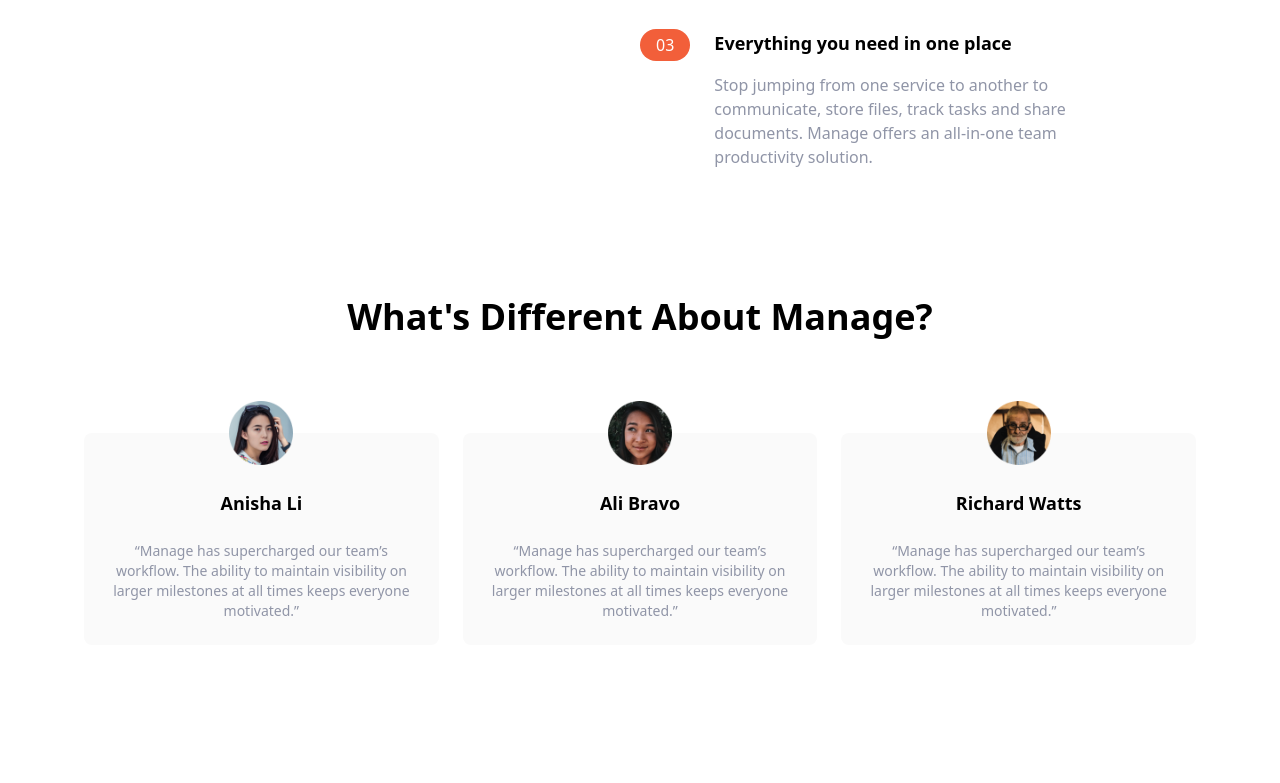
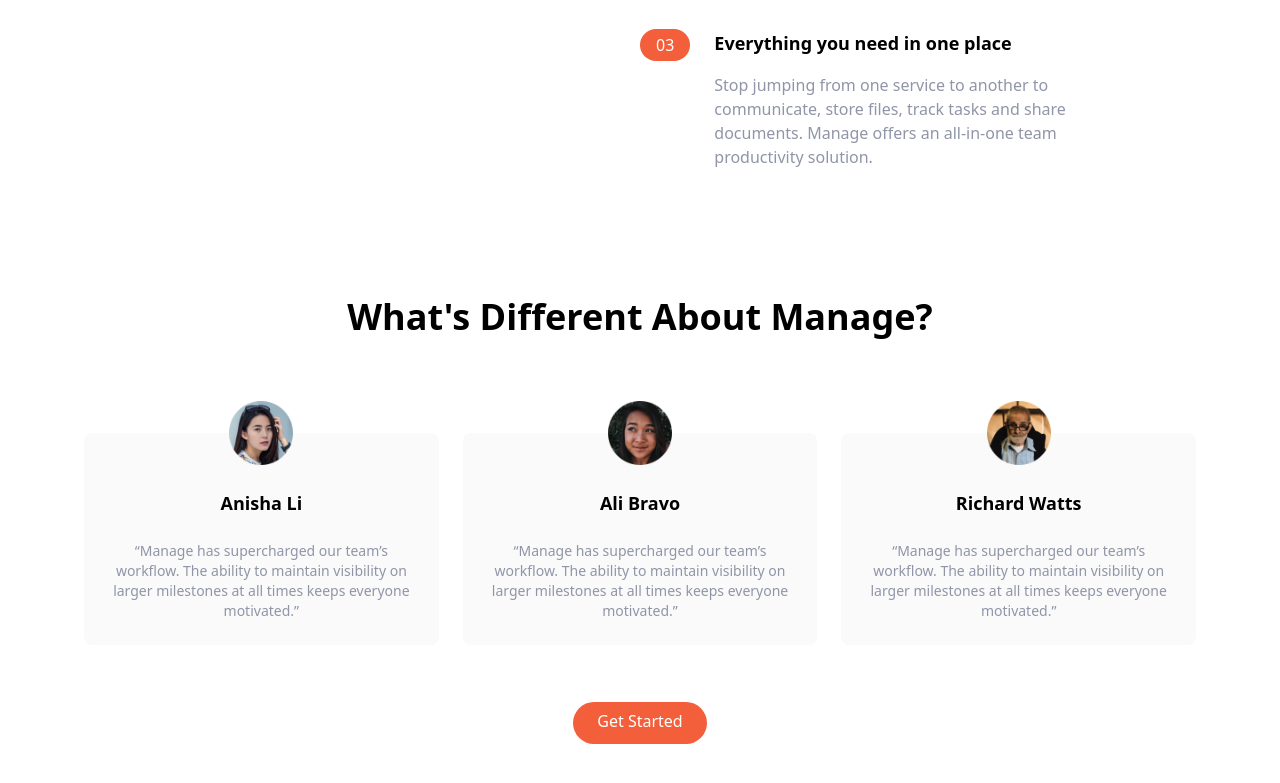
Before and after one commit to rajesh-mondal/manage-landing-tailwind, a website: page index.html in a window 1280 px wide. Shown: the part 971-1754 px from the top of the page. Before the commit the page ends 1616 px from the top, so only its background shows below. Drawn offline with Linux system fonts and the light colour scheme.

Commit message:
feat: get started button added in testimonial section ✨

```diff
--- a/index.html
+++ b/index.html
@@ -182,6 +182,10 @@
                     </p>
                 </div>
             </div>
+            <!-- Button -->
+            <div class="my-16">
+                <a href="#" class="p-3 px-6 pt-2 text-white bg-brightRed rounded-full baseline hover:bg-brightRedLight">Get Started</a>
+            </div>
         </div>
     </section>
 </body>
```
Also changed, not shown: css/main.css.
